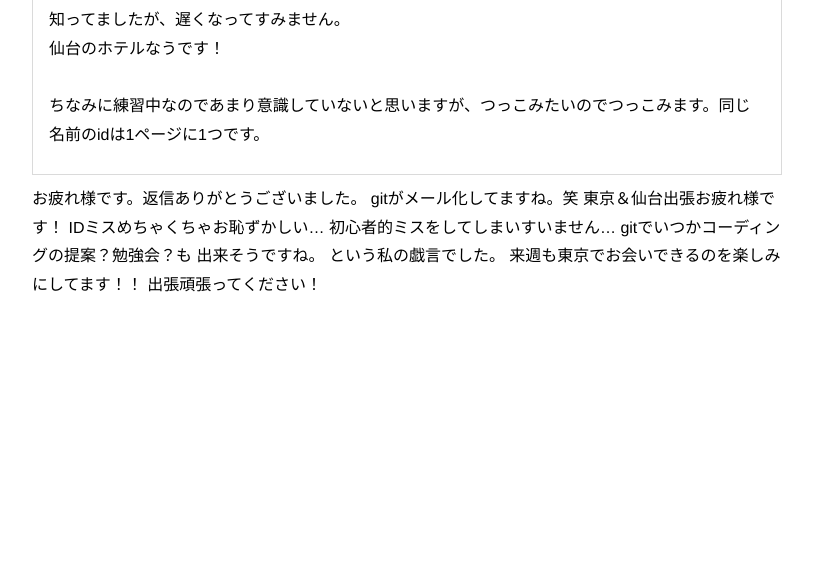
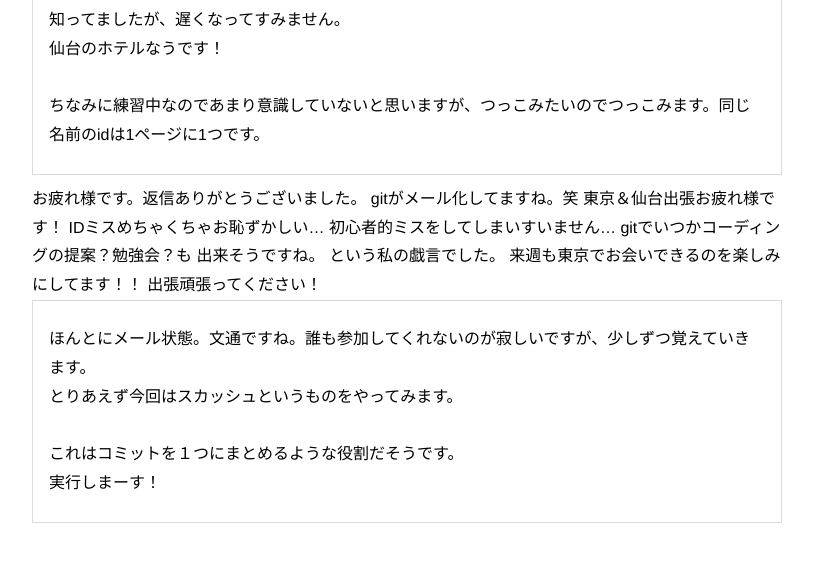
Before and after one commit to moriyamaharuka/test_team_practice, a plain HTML site: page view/index.html in a window 1280 px wide. Shown: the part 2928-3490 px from the top of the page, without its empty margins (233-1046 px from the left). Drawn offline with Linux system fonts and the light colour scheme.

Commit message:
スカッシュしました。4つのコミットを１つにしたつもり！

```diff
--- a/css/style.css
+++ b/css/style.css
@@ -135,7 +135,9 @@ section h2 {
 	color: rgb(133, 56, 56);
 }
 
-.txt_red {color: rgb(255, 0, 0);}
+.txt_red {
+	color: rgb(255, 0, 0);
+}
 
 .box {
 	border: 1px solid rgb(218, 218, 218);
--- a/view/index.html
+++ b/view/index.html
@@ -178,7 +178,13 @@
             来週も東京でお会いできるのを楽しみにしてます！！
             出張頑張ってください！
         </div>
-
+        <div class="box">
+            ほんとにメール状態。文通ですね。誰も参加してくれないのが寂しいですが、少しずつ覚えていきます。<br>
+            とりあえず今回はスカッシュというものをやってみます。<br>
+            <br>
+            これはコミットを１つにまとめるような役割だそうです。<br>
+            実行しまーす！
+        </div>
     </section>
 
 
```
